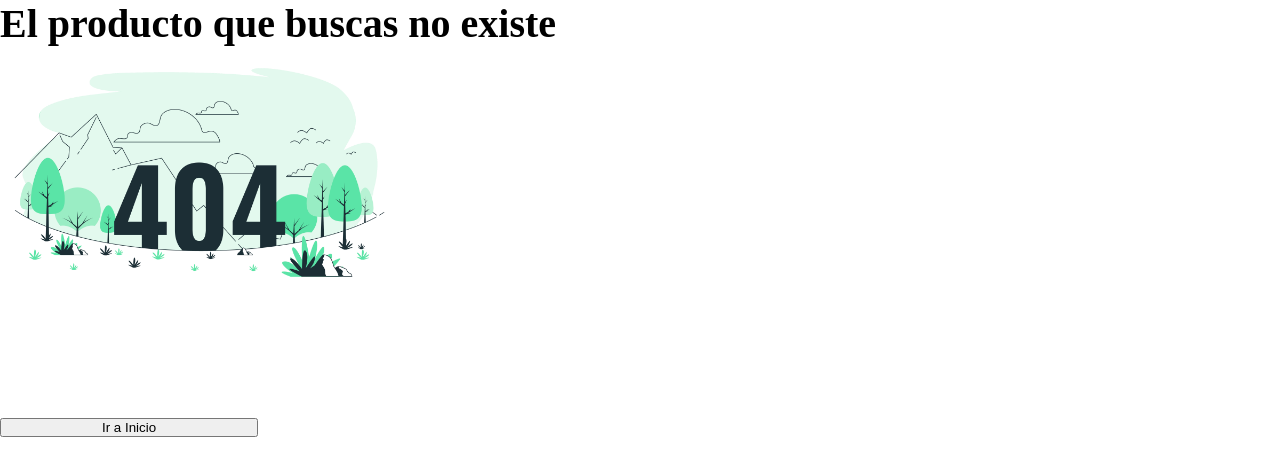
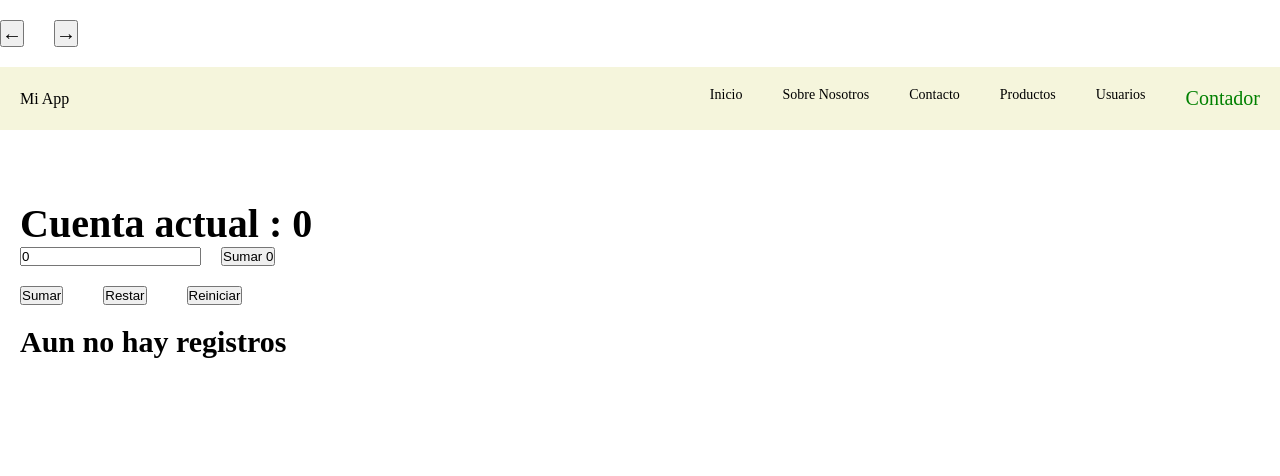
Before and after one commit to jovanesDev/react-ed-it, a React (Vite) app: page /counter in a window 1280 px wide. Shown: the top 476 px of the page. Built offline with nearby package versions, Linux system fonts and the light colour scheme.

Commit message:
Rx toolkit parte 1

```diff
--- a/package.json
+++ b/package.json
@@ -10,9 +10,11 @@
     "preview": "vite preview"
   },
   "dependencies": {
+    "@reduxjs/toolkit": "^2.2.7",
     "axios": "^1.7.7",
     "react": "^18.3.1",
     "react-dom": "^18.3.1",
+    "react-redux": "^9.1.2",
     "react-router-dom": "^6.26.1"
   },
   "devDependencies": {
--- a/src/App.jsx
+++ b/src/App.jsx
@@ -3,9 +3,9 @@ import Routing from "./routes/Routing";
 function App() {
   //todo aca falta la logica de calcular
   return (
-    <div>
+    <>
       <Routing />
-    </div>
+    </>
   );
 }
 
--- /dev/null
+++ b/src/app/store.js
@@ -0,0 +1,8 @@
+import { configureStore } from '@reduxjs/toolkit'
+import counterReducer from '../features/counter/counterReducer'
+
+export const store = configureStore({
+  reducer: {
+    contador:counterReducer
+  },
+})
--- a/src/constants/navbar.js
+++ b/src/constants/navbar.js
@@ -20,5 +20,9 @@ export const navlinks = [
         text:"Usuarios",
         path:"/users"
     },
+    {
+        text:"Contador",
+        path:"/counter"
+    },
 
 ]
--- /dev/null
+++ b/src/features/counter/counterReducer.jsx
@@ -0,0 +1,39 @@
+import { createSlice } from "@reduxjs/toolkit";
+
+const initialState = {
+  cuenta: 0,
+  agenda: [],
+};
+
+const counterReducer = createSlice({
+  name: "$counter",
+  initialState,
+  reducers: {
+    incrementarPorUno: (state) => {
+      // state.cuenta = state.cuenta + 1 // comun
+      state.cuenta += 1; // sugar syntax
+      state.agenda = [...state.agenda, "sumar"];
+    },
+    restarPorUno: (state) => {
+      state.cuenta -= 1;
+      state.agenda = [...state.agenda, "restar"];
+    },
+    resetearLaCuenta: (state) => {
+      state.cuenta = 0;
+      state.agenda = [];
+    },
+    sumarPorProp: (state, action) => {
+      state.cuenta += action.payload;
+      state.agenda = [...state.agenda, `Se sumo al valor un ${action.payload}`];
+    },
+  },
+});
+
+export const {
+  incrementarPorUno,
+  restarPorUno,
+  resetearLaCuenta,
+  sumarPorProp,
+} = counterReducer.actions;
+
+export default counterReducer.reducer;
--- a/src/main.jsx
+++ b/src/main.jsx
@@ -1,9 +1,13 @@
 import { StrictMode } from 'react'
 import { createRoot } from 'react-dom/client'
 import App from './App.jsx'
+import { store } from './app/store.js'
+import { Provider } from 'react-redux'
 
 createRoot(document.getElementById('root')).render(
   <StrictMode>
-    <App />
+    <Provider store={store}>
+      <App />
+    </Provider>
   </StrictMode>,
 )
--- /dev/null
+++ b/src/pages/ContadorRx/ContadorRx.jsx
@@ -0,0 +1,52 @@
+import { useSelector, useDispatch } from "react-redux";
+import {
+  incrementarPorUno,
+  resetearLaCuenta,
+  restarPorUno,
+  sumarPorProp,
+} from "../../features/counter/counterReducer";
+import { useState } from "react";
+
+const ContadorRx = () => {
+  //const agenda = ["sumar", "restar", "reiniciar"];
+  const { agenda, cuenta } = useSelector((store) => store.contador);
+  const dispatch = useDispatch();
+  const [state, setState] = useState(0);
+  console.log(state);
+
+  return (
+    <div style={{ display: "flex", flexDirection: "column", padding: "20px" }}>
+      <h1>Cuenta actual : {cuenta} </h1>
+      <div style={{display:'flex', gap:"20px"}}>
+        <input
+          type="number"
+          placeholder="numero a sumar"
+          value={state}
+          min={0}
+          onChange={(e) => setState(Number(e.target.value))}
+        />
+        <button onClick={() => dispatch(sumarPorProp(state))}>Sumar {state + ''}</button>
+      </div>
+      <div style={{ display: "flex", gap: "40px", marginTop: "20px" }}>
+        <button onClick={() => dispatch(incrementarPorUno())}>Sumar</button>
+        <button onClick={() => dispatch(restarPorUno())}>Restar</button>
+        <button onClick={() => dispatch(resetearLaCuenta())}>Reiniciar</button>
+      </div>
+      <div style={{ marginTop: "20px", fontSize: "22px" }}>
+        <ol>
+          {agenda.length > 0 ? (
+            agenda.map((a, index) => (
+              <li key={index}>
+                <h4>{a}</h4>
+              </li>
+            ))
+          ) : (
+            <h4>Aun no hay registros</h4>
+          )}
+        </ol>
+      </div>
+    </div>
+  );
+};
+
+export default ContadorRx;
--- a/src/routes/Routing.jsx
+++ b/src/routes/Routing.jsx
@@ -9,6 +9,7 @@ import AppLayout from "./layouts/AppLayout";
 import AuthProvider from "../context/AuthProvider";
 import Users from "../pages/Users/Users";
 import User from "../pages/Users/User";
+import ContadorRx from "../pages/ContadorRx/ContadorRx";
 // import Error404 from "../pages/Error404/Error404";
 
 const Routing = () => {
@@ -24,6 +25,7 @@ const Routing = () => {
                 <Route path="product/:id" element={<Product />} />
                 <Route path="users" element={<Users />} />
                 <Route path="users/:id" element={<User />} />
+                <Route path="counter" element={<ContadorRx />} />
 
               </Route>
               <Route path="*" element={<Error404 />} />
```
Also changed, not shown: 2 other files (tests, documents, lock files or other folders).
